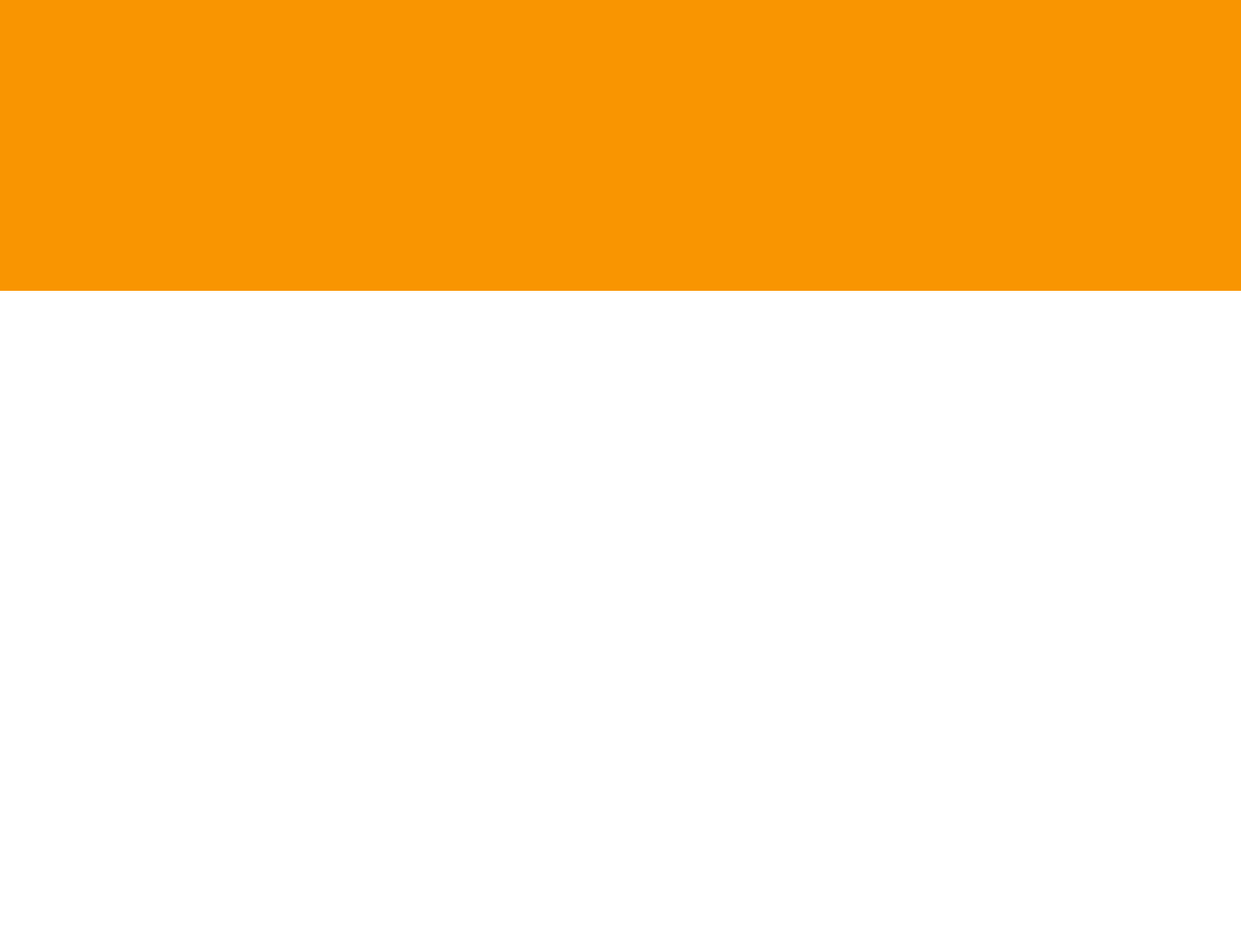
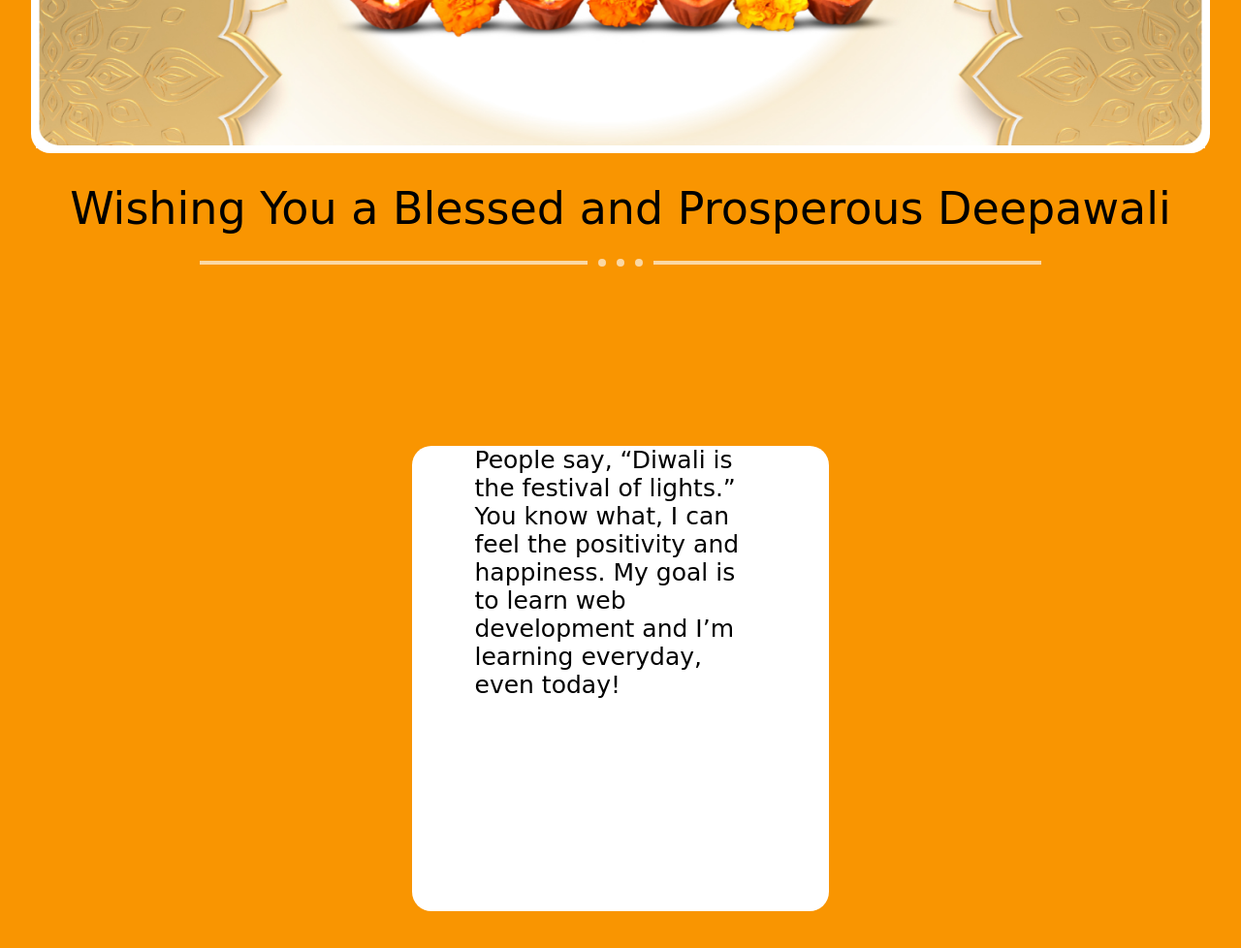
Before and after one commit to RahulMishraOfficial/diwali-project, a plain HTML site: page index.html in a window 1280 px wide. Shown: the part 1460-2438 px from the top of the page at 97% size. Before the commit the page ends 1760 px from the top, so only its background shows below. Drawn offline with Linux system fonts and the light colour scheme; a web font is replaced by a local one.

Commit message:
first section complete

```diff
--- a/index.html
+++ b/index.html
@@ -36,7 +36,30 @@
           <img src="./section1/images/deepak2.png" alt="" class="deepak">
         </section>
         <section class="section2">
-
+            <div class="decorativLine">
+                <div class="line"></div>
+                <div class="circle"></div>
+                <div class="circle"></div>
+                <div class="circle"></div>
+                <div class="line"></div>
+            </div>
+            <div class="sec2Image">
+                <img src="./section2/images/main.jpg" alt="">
+            </div>
+            <h1>Wishing You a Blessed and Prosperous Deepawali</h1>
+            <div class="decorativLine">
+                <div class="line"></div>
+                <div class="circle"></div>
+                <div class="circle"></div>
+                <div class="circle"></div>
+                <div class="line"></div>
+            </div>
+        </section>
+        <section class="section3">
+            <div class="diwaliMessage">
+                <div>People say, “Diwali is the festival of lights.”</div>
+                <div>You know what, I can feel the positivity and happiness. My goal is to learn web development and I’m learning everyday, even today!</div>
+            </div>
         </section>
     </main>
 </body>
--- a/style.css
+++ b/style.css
@@ -66,7 +66,71 @@ color: #000;
     margin-bottom: -50px;
 }
 .section2{
+    display: flex;
+    flex-direction: column;
+    align-items: center;
+    justify-content: space-evenly;
     max-width: 100%;
     min-height: 100vh;
     background-color: #F99501;
 }
+.decorativLine{
+    display: flex;
+    align-items: center;
+    justify-content: center;
+    gap: 11px;
+    width: 100%;
+    height: 40px;
+    /* padding: 20px 0; */
+}
+.line{
+    height: 4px;
+    width: 400px;
+    background-color: #FBD8A4;
+}
+.circle{
+    width: 8px;
+    height: 8px;
+    background-color: #FBD8A4;
+    border-radius: 50%;
+}
+.sec2Image{
+    width: 95vw;
+    height: 600px;
+    background-color: white;
+    border-radius: 20px;
+    padding: 5px;
+}
+.sec2Image img{
+    width: 100%;
+    height: 100%;
+    background-size: cover;
+}
+h1{
+    font-family: "Style Script", cursive;
+    font-size: 46px;
+    font-weight: 400;
+    margin-top: 20px;
+}
+.section3{
+    display: flex;
+    align-items: center;
+    justify-content: center;
+    max-width: 100%;
+    min-height: 100vh;
+    background-color: #F99501;
+}
+.diwaliMessage{
+    display: flex;
+    flex-direction: column;
+    align-items: center;
+    width: 430px;
+    height: 480px;
+    background: white;
+    border-radius: 20px;
+}
+.diwaliMessage div{
+    width: 70%;
+    font-size: 25px;
+    font-family: "Salsa", cursive;
+}
```
